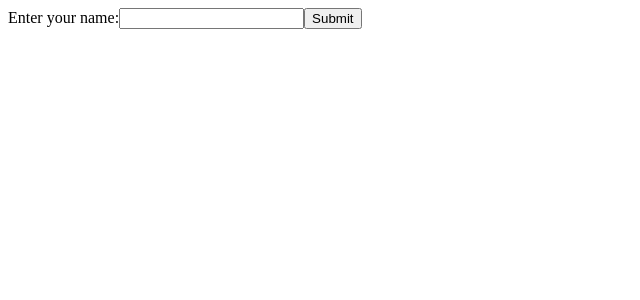
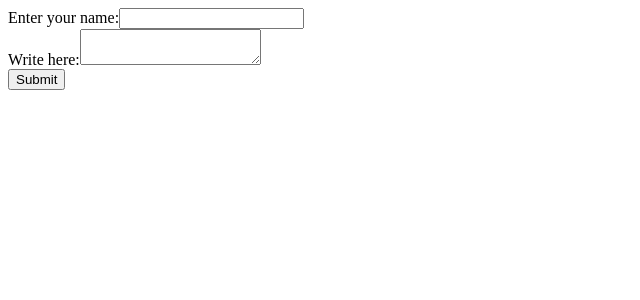
Before and after one commit to thanhpham091790/reactjs, a React (Vite) app in the folder 01-react-tutorial/my-react-app/: page / in a window 1280 px wide. Shown: the top 300 px of the page, without its empty margins (0-640 px from the left). Built offline with nearby package versions, Linux system fonts and the light colour scheme.

Commit message:
In React the value of a textarea is placed in a value attribute, just like with the input element.

```diff
--- a/01-react-tutorial/my-react-app/src/MyForm.jsx
+++ b/01-react-tutorial/my-react-app/src/MyForm.jsx
@@ -3,26 +3,43 @@ import { useState } from "react";
 
 function MyForm() {
     const [name, setName] = useState('');
+    const [comment, setComment] = useState('');
 
-    function changeHandler(event) {
+    function changeNameHandler(event) {
         setName(event.target.value);
+    }
+
+    function changeCommentHandler(event) {
+        setComment(event.target.value);
     }
 
     function submitHandler(event) {
         event.preventDefault();
-        alert(name);
+        console.log(name, comment);
     }
 
     return (
         <form onSubmit={submitHandler}>
+            <div>
                 <label htmlFor="name">Enter your name:</label>
                 <input
                     type="text"
                     id="name"
                     value={name}
-                onChange={changeHandler}
+                    onChange={changeNameHandler}
                 />
+            </div>
+            <div>
+                <label htmlFor="comment">Write here:</label>
+                <textarea
+                    id="comment"
+                    value={comment}
+                    onChange={changeCommentHandler}
+                />
+            </div>
+            <div>
                 <input type="submit" />
+            </div>
         </form>
     );
 }
```
Lines whose indentation alone changed are shown as unchanged.
